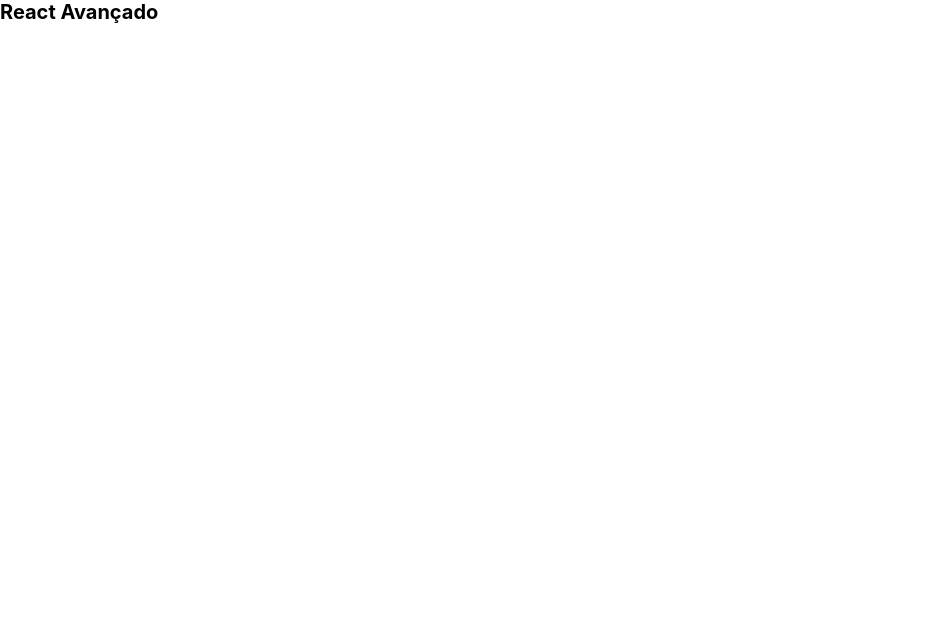
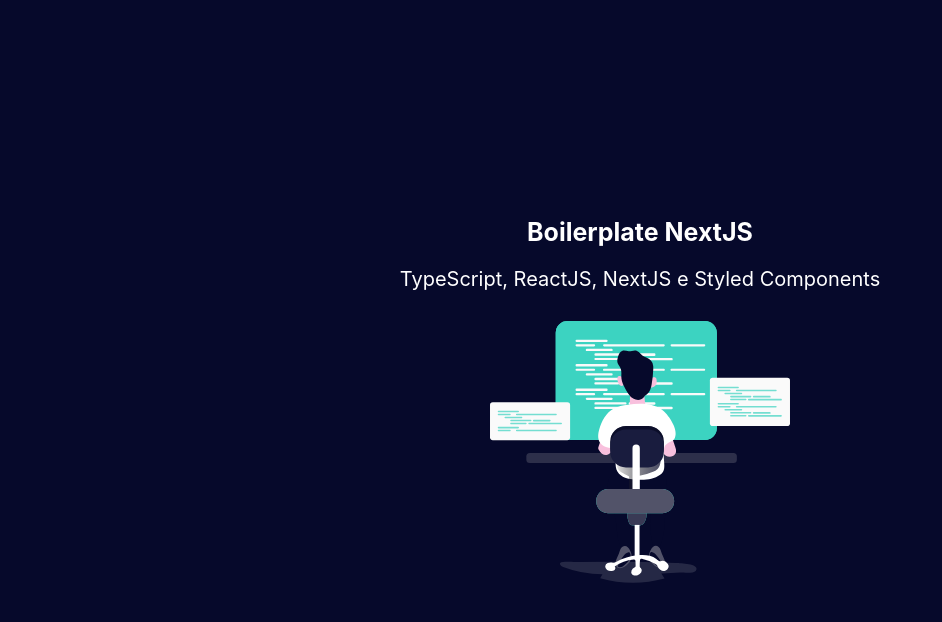
Before and after one commit to luiz-gustavo0/boilerplate-nextjs, a Next.js app: page / in a window 1280 px wide. Shown: the top 622 px of the page, without its empty margins (0-942 px from the left). Built offline with nearby package versions, Linux system fonts and the light colour scheme.

Commit message:
add layout base

```diff
--- a/src/components/Main/index.tsx
+++ b/src/components/Main/index.tsx
@@ -1,7 +1,16 @@
+import * as S from './styles'
+
 export const Main = () => {
   return (
-    <main>
-      <h1>React Avançado</h1>
-    </main>
+    <S.Wrapper>
+      <S.Title>Boilerplate NextJS</S.Title>
+      <S.Description>
+        TypeScript, ReactJS, NextJS e Styled Components
+      </S.Description>
+      <S.Illustration
+        src="/img/hero-illustration.svg"
+        alt="Um desenvolvedor de frente para uma tela com código."
+      />
+    </S.Wrapper>
   )
 }
--- /dev/null
+++ b/src/components/Main/styles.ts
@@ -0,0 +1,34 @@
+import styled from 'styled-components'
+
+export const Wrapper = styled.main`
+  background-color: #06092b;
+  color: #fff;
+  width: 100%;
+  height: 100%;
+  padding: 3rem;
+  text-align: center;
+  display: flex;
+  flex-direction: column;
+  align-items: center;
+  justify-content: center;
+`
+
+export const Logo = styled.img`
+  width: 25rem;
+  margin-bottom: 2rem;
+`
+
+export const Title = styled.h1`
+  font-size: 2.5rem;
+  margin-bottom: 2rem;
+`
+
+export const Description = styled.h2`
+  font-size: 2rem;
+  font-weight: 400;
+`
+
+export const Illustration = styled.img`
+  margin-top: 3rem;
+  width: min(30rem, 100%);
+`
--- a/src/styles/global.ts
+++ b/src/styles/global.ts
@@ -12,7 +12,7 @@
   }
 
   html, body, #__next {
-    min-height: 100%;
+    height: 100%;
   }
 
   body {
```
Also changed, not shown: src/components/Main/test.tsx (+7 -1 lines), public/img/hero-illustration.svg (added), 1 other file (tests, documents, lock files or other folders).
